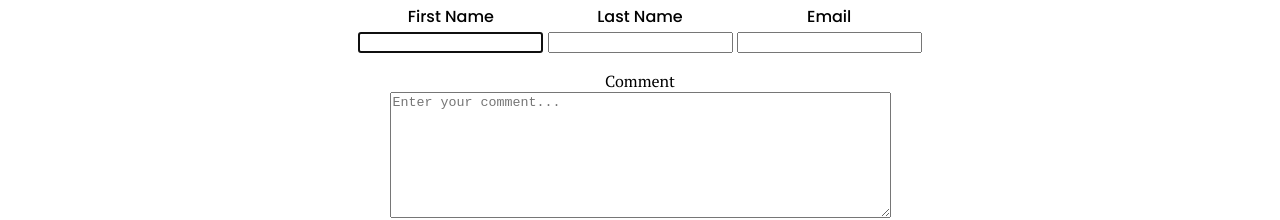
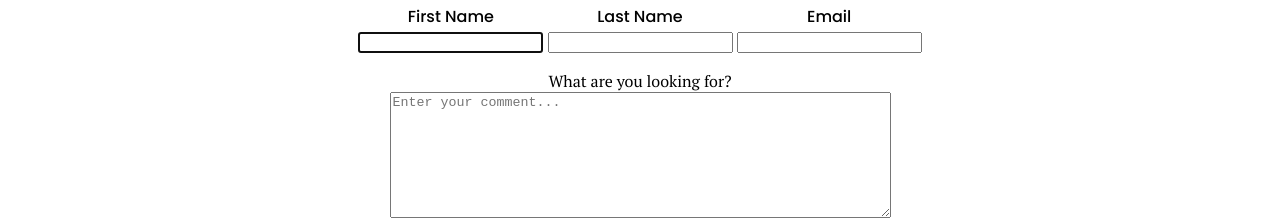
Before and after one commit to alexdostew/web-dev-hw, a plain HTML site: page assignment-12/contact.html in a window 1280 px wide. Shown: the part 165-385 px from the top of the page. Drawn offline with Linux system fonts and the light colour scheme.

Commit message:
add readme

```diff
--- a/assignment-12/contact.html
+++ b/assignment-12/contact.html
@@ -54,7 +54,7 @@
           </div>
 
           <p>
-            <label for="comment">Comment</label><br />
+            <label for="comment">What are you looking for?</label><br />
             <textarea id="comment" name="comment" rows="8" cols="60" placeholder="Enter your comment..."></textarea>
           </p>
           <input type="submit" name="submitform" value="Submit">
```
Also changed, not shown: 1 other file.
